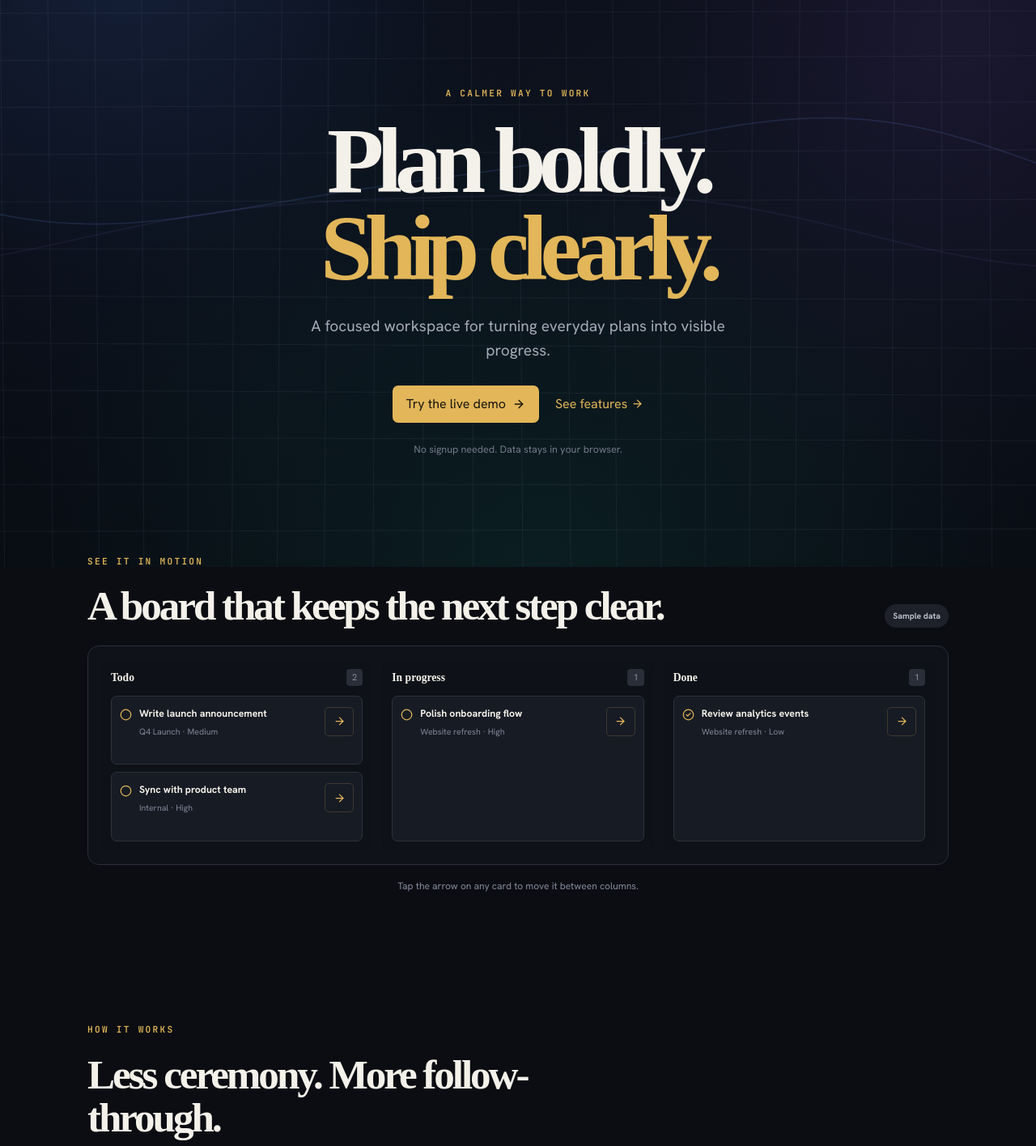
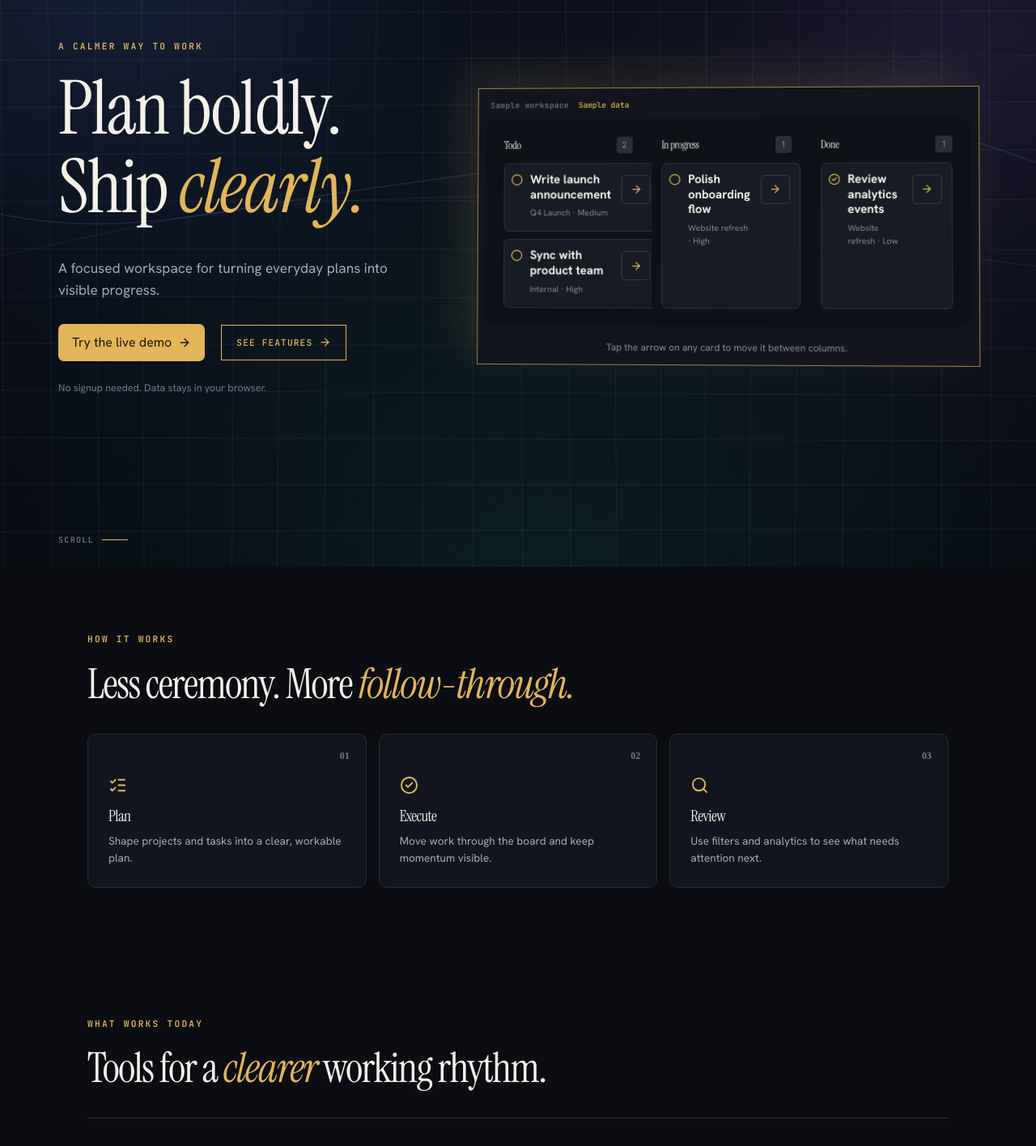
Before and after one commit to Bilal-Nazir-3360/PlanPilot, a React (Vite) app: page / in a window 1280 px wide. Shown: the part 100-1515 px from the top of the page at 81% size. Built offline with nearby package versions, Linux system fonts and the light colour scheme.

Commit message:
fix(home): hero layout, rail overlap, button style

```diff
--- a/src/pages/public/Home.jsx
+++ b/src/pages/public/Home.jsx
@@ -1,3 +1,4 @@
+import { useEffect, useState } from 'react'
 import Footer from '../../components/layout/Footer'
 import Navbar from '../../components/layout/Navbar'
 import useDocumentTitle from '../../hooks/useDocumentTitle'
@@ -6,10 +7,48 @@ import FeatureHighlights from './home/FeatureHighlights'
 import HomeHero from './home/HomeHero'
 import HowItWorks from './home/HowItWorks'
 import LazySection from './home/LazySection'
-import ProductPreview from './home/ProductPreview'
 import TechStrip from './home/TechStrip'
+
+const sections = [
+  ['product', 'Product'],
+  ['how-it-works', 'How it works'],
+  ['features', 'Features'],
+  ['stack', 'Stack'],
+  ['start', 'Start'],
+]
+
+function SectionRail() {
+  const [active, setActive] = useState('product')
+  const [heroVisible, setHeroVisible] = useState(true)
+
+  useEffect(() => {
+    const observer = new IntersectionObserver((entries) => {
+      const visible = entries.filter((entry) => entry.isIntersecting).sort((a, b) => b.intersectionRatio - a.intersectionRatio)
+      if (visible[0]) setActive(visible[0].target.id)
+    }, { rootMargin: '-20% 0px -55% 0px', threshold: [0.1, 0.35, 0.7] })
+    const observeSections = () => sections.forEach(([id]) => {
+      const section = document.getElementById(id)
+      if (section) observer.observe(section)
+    })
+    observeSections()
+    const mutations = new MutationObserver(observeSections)
+    mutations.observe(document.getElementById('main'), { childList: true, subtree: true })
+    const heroObserver = new IntersectionObserver(([entry]) => setHeroVisible(entry.isIntersecting), { threshold: 0 })
+    const hero = document.getElementById('product')
+    if (hero) heroObserver.observe(hero)
+    return () => {
+      observer.disconnect()
+      heroObserver.disconnect()
+      mutations.disconnect()
+    }
+  }, [])
+
+  return <nav className={`section-rail ${heroVisible ? '' : 'is-visible'}`} aria-label="Home page sections">
+    <ol>{sections.map(([id, label]) => <li key={id} className={active === id ? 'active' : ''}><a href={`#${id}`}><span className="section-rail-label">{label}</span><span className="section-rail-marker" /></a></li>)}</ol>
+  </nav>
+}
 
 export default function Home() {
   useDocumentTitle('PlanPilot — Plan boldly. Ship clearly.', 'Try the live PlanPilot workspace demo: organize tasks, projects, and progress in a focused browser-based prototype.')
-  return <><Navbar /><main id="main" className="home-page"><HomeHero /><ProductPreview /><LazySection><HowItWorks /></LazySection><LazySection><FeatureHighlights /></LazySection><LazySection><TechStrip /></LazySection><LazySection><FinalCta /></LazySection></main><Footer /></>
+  return <><Navbar /><main id="main" className="home-page"><SectionRail /><HomeHero /><LazySection><HowItWorks /></LazySection><LazySection><FeatureHighlights /></LazySection><LazySection><TechStrip /></LazySection><LazySection><FinalCta /></LazySection></main><Footer /></>
 }
--- a/src/pages/public/home/FeatureHighlights.jsx
+++ b/src/pages/public/home/FeatureHighlights.jsx
@@ -1,11 +1,10 @@
 import { ArrowUpRight } from 'lucide-react'
 import { Link } from 'react-router-dom'
-import SpotlightCard from '../../../components/ui/SpotlightCard'
 import { features } from '../../../data/features'
 
 const highlightIds = ['tasks', 'analytics', 'themes', 'projects', 'calendar']
 
 export default function FeatureHighlights() {
   const highlights = features.filter((feature) => highlightIds.includes(feature.id))
-  return <section id="features" className="section-shell feature-highlights" aria-labelledby="highlights-title"><div className="eyebrow">WHAT WORKS TODAY</div><h2 id="highlights-title">Tools for a clearer working rhythm.</h2><div className="highlight-grid">{highlights.map(({ id, title, benefit, icon: Icon }) => <SpotlightCard key={id} className="highlight-card"><Icon size={22} /><h3>{title}</h3><p>{benefit}</p><Link to="/features">Explore feature <ArrowUpRight size={15} /></Link></SpotlightCard>)}</div></section>
+  return <section id="features" className="section-shell feature-highlights" aria-labelledby="highlights-title"><div className="eyebrow">WHAT WORKS TODAY</div><h2 id="highlights-title">Tools for a <em>clearer</em> working rhythm.</h2><div className="highlight-list">{highlights.map(({ id, title, benefit }, index) => <article className="highlight-row" key={id}><span className="highlight-number">0{index + 1}</span><div><h3>{title}</h3><p>{benefit}</p></div><Link to="/features">Explore <ArrowUpRight size={15} /></Link></article>)}</div></section>
 }
--- a/src/pages/public/home/FinalCta.jsx
+++ b/src/pages/public/home/FinalCta.jsx
@@ -12,5 +12,5 @@ export default function FinalCta() {
     setToast('Demo account ready')
     navigate('/dashboard')
   }
-  return <section className="section-shell final-home-cta"><div className="final-home-card"><div><div className="eyebrow">READY WHEN YOU ARE</div><h2>Make the next step obvious.</h2><p>Explore the working prototype and see how PlanPilot keeps work moving.</p></div><div className="final-home-actions"><Button type="button" onClick={tryDemo}>Try the live demo <ArrowRight size={16} /></Button><a className="btn ghost" href={githubUrl} target="_blank" rel="noreferrer">View on GitHub</a></div></div></section>
+  return <section id="start" className="section-shell final-home-cta"><div className="final-home-card"><div><div className="eyebrow">READY WHEN YOU ARE</div><h2>Make the next step <em>obvious.</em></h2><p>Explore the working prototype and see how PlanPilot keeps work moving.</p></div><div className="final-home-actions"><Button type="button" onClick={tryDemo}>Try the live demo <ArrowRight size={16} /></Button><a className="btn-frame" href={githubUrl} target="_blank" rel="noreferrer">View on GitHub</a></div></div></section>
 }
--- a/src/pages/public/home/HomeHero.jsx
+++ b/src/pages/public/home/HomeHero.jsx
@@ -3,6 +3,7 @@ import { useNavigate } from 'react-router-dom'
 import Button from '../../../components/ui/Button'
 import Reveal from '../../../components/ui/Reveal'
 import { useApp } from '../../../context/AppContext'
+import ProductPreview from './ProductPreview'
 
 export default function HomeHero() {
   const { demoLogin, setToast } = useApp()
@@ -13,7 +14,8 @@ export default function HomeHero() {
     navigate('/dashboard')
   }
 
-  return <section className="home-hero">
-    <Reveal><div className="eyebrow">A CALMER WAY TO WORK</div><h1>Plan boldly.<br /><em>Ship clearly.</em></h1><p className="home-hero-copy">A focused workspace for turning everyday plans into visible progress.</p><div className="hero-actions"><Button type="button" onClick={tryDemo}>Try the live demo <ArrowRight size={16} /></Button><a href="#features" className="text-link">See features <ArrowRight size={15} /></a></div><p className="home-hero-note">No signup needed. Data stays in your browser.</p></Reveal>
+  return <section id="product" className="home-hero">
+    <div className="home-hero-layout"><Reveal><div className="eyebrow">A CALMER WAY TO WORK</div><h1>Plan boldly.<br />Ship <em>clearly.</em></h1><p className="home-hero-copy">A focused workspace for turning everyday plans into visible progress.</p><div className="hero-actions"><Button type="button" onClick={tryDemo}>Try the live demo <ArrowRight size={16} /></Button><a href="#features" className="btn-frame">See features <ArrowRight size={15} /></a></div><p className="home-hero-note">No signup needed. Data stays in your browser.</p></Reveal><ProductPreview embedded /></div>
+    <a className="scroll-cue" href="#how-it-works" aria-label="Scroll to How it works">Scroll <span /></a>
   </section>
 }
--- a/src/pages/public/home/HowItWorks.jsx
+++ b/src/pages/public/home/HowItWorks.jsx
@@ -8,5 +8,5 @@ const steps = [
 ]
 
 export default function HowItWorks() {
-  return <section className="section-shell home-how" aria-labelledby="how-title"><Reveal><div className="eyebrow">HOW IT WORKS</div><h2 id="how-title">Less ceremony. More follow-through.</h2><div className="how-grid">{steps.map(([title, Icon, copy], index) => <article className="how-card" key={title}><span className="how-number">0{index + 1}</span><Icon size={23} /><h3>{title}</h3><p>{copy}</p></article>)}</div></Reveal></section>
+  return <section id="how-it-works" className="section-shell home-how" aria-labelledby="how-title"><Reveal><div className="eyebrow">HOW IT WORKS</div><h2 id="how-title">Less ceremony. More <em>follow-through.</em></h2><div className="how-grid">{steps.map(([title, Icon, copy], index) => <article className="how-card" key={title}><span className="how-number">0{index + 1}</span><Icon size={23} /><h3>{title}</h3><p>{copy}</p></article>)}</div></Reveal></section>
 }
--- a/src/pages/public/home/ProductPreview.jsx
+++ b/src/pages/public/home/ProductPreview.jsx
@@ -6,7 +6,7 @@ import seedTasks from '../../../data/tasks'
 const columns = ['Todo', 'In progress', 'Done']
 const previewTasks = seedTasks.slice(0, 4)
 
-export default function ProductPreview() {
+export default function ProductPreview({ embedded = false }) {
   const [tasks, setTasks] = useState(previewTasks)
   const reduceMotion = useReducedMotion()
 
@@ -16,13 +16,15 @@ export default function ProductPreview() {
     return { ...task, status: nextStatus }
   }))
 
-  return <section className="product-preview section-shell" aria-labelledby="preview-title">
-    <div className="section-heading"><div><div className="eyebrow">SEE IT IN MOTION</div><h2 id="preview-title">A board that keeps the next step clear.</h2></div><span className="sample-badge">Sample data</span></div>
+  return <section className={`product-preview ${embedded ? 'product-preview-embedded' : 'section-shell'}`} aria-labelledby={embedded ? undefined : 'preview-title'}>
+    {!embedded && <div className="section-heading"><div><div className="eyebrow">SEE IT IN MOTION</div><h2 id="preview-title">A board that keeps the next step <em>clear.</em></h2></div><span className="sample-badge">Sample data</span></div>}
+    <div className={embedded ? 'browser-frame' : ''}>{embedded && <div className="browser-bar"><b>Sample workspace</b><em>Sample data</em></div>}
     <LayoutGroup>
       <div className="preview-board">
         {columns.map((column) => <div className="preview-column" key={column}><div className="preview-column-heading"><h3>{column}</h3><span>{tasks.filter((task) => task.status === column).length}</span></div><div className="preview-task-list"><AnimatePresence initial={false} mode="popLayout">{tasks.filter((task) => task.status === column).map((task) => <motion.article key={task.id} layout transition={{ duration: reduceMotion ? 0 : .3 }} className="preview-task"><div className="preview-task-status">{task.status === 'Done' ? <CheckCircle2 size={15} /> : <Circle size={15} />}</div><div><strong>{task.title}</strong><small>{task.project} · {task.priority}</small></div><button type="button" className="preview-move" onClick={() => moveTask(task.id)} aria-label={`Move ${task.title} to the next status`}><ArrowRight size={15} /></button></motion.article>)}</AnimatePresence></div></div>)}
       </div>
     </LayoutGroup>
     <p className="preview-hint">Tap the arrow on any card to move it between columns.</p>
+    </div>
   </section>
 }
--- a/src/pages/public/home/TechStrip.jsx
+++ b/src/pages/public/home/TechStrip.jsx
@@ -1,5 +1,5 @@
 const technologies = ['React', 'Vite', 'Framer Motion', 'Tailwind CSS', 'dnd-kit', 'Recharts']
 
 export default function TechStrip() {
-  return <section className="tech-strip section-shell" aria-label="Technology stack"><span className="tech-label">Built with</span><div>{technologies.map((technology) => <span className="tech-chip" key={technology}>{technology}</span>)}</div></section>
+  return <section id="stack" className="tech-strip section-shell" aria-label="Technology stack"><span className="tech-label">Built with</span><div>{technologies.map((technology) => <span className="tech-chip" key={technology}>{technology}</span>)}</div></section>
 }
--- a/src/styles.css
+++ b/src/styles.css
@@ -311,3 +311,85 @@ body{font-family:var(--font-body)}
 @media(prefers-reduced-motion:reduce){
   .mobile-nav-sheet{transition:none}
 }
+
+/* Home editorial layout */
+.home-page{font-family:var(--font-body)}
+.home-page h1,.home-page h2,.home-page h3{font-family:var(--font-display);font-weight:400;letter-spacing:-.03em}
+.home-page h1 em,.home-page h2 em{font-style:italic;color:#e2b659}
+.home-hero{max-width:1280px;min-height:calc(100vh - 76px);padding:72px 72px 92px;text-align:left;position:relative}
+.home-hero-layout{display:grid;grid-template-columns:minmax(0,5fr) minmax(0,7fr);align-items:center;gap:72px}
+.home-hero h1{font-size:clamp(4.5rem,7.2vw,7.8rem);line-height:1.05;letter-spacing:-.02em;padding-bottom:.12em}
+.home-hero-copy{max-width:450px;margin:28px 0 0;font-size:1.08rem}
+.hero-actions{justify-content:flex-start}
+.home-hero-note{margin-left:0}
+.btn-frame{position:relative;min-height:44px;padding:0 18px;display:inline-flex;align-items:center;justify-content:center;gap:8px;border:1px solid #e2b659;color:#e2b659;font:500 .7rem var(--font-mono);letter-spacing:.1em;text-transform:uppercase;transition:background-color .2s,color .2s,transform .2s}
+.btn-frame::before,.btn-frame::after{content:'';position:absolute;width:8px;height:8px;pointer-events:none}
+.btn-frame::before{top:-1px;left:-1px;border-top:1px solid #e2b659;border-left:1px solid #e2b659}
+.btn-frame::after{right:-1px;bottom:-1px;border-right:1px solid #e2b659;border-bottom:1px solid #e2b659}
+.btn-frame:hover{background:#e2b659;color:#17140e;transform:translateY(-1px)}
+.product-preview-embedded{min-width:0}
+.browser-frame{padding:10px;border:1px solid rgba(226,182,89,.68);background:#12151d;box-shadow:-18px -18px 48px rgba(226,182,89,.12);transform:perspective(1200px) rotateY(-2deg) rotateX(1deg);transition:transform .35s ease}
+.browser-frame:hover{transform:perspective(1200px) rotateY(0) rotateX(0)}
+.browser-bar{height:28px;display:flex;align-items:center;gap:12px;padding:0 5px 8px;color:#73798b;font:500 .6rem var(--font-mono)}
+.browser-bar>b{font-weight:500;letter-spacing:.04em}
+.browser-bar em{font-style:normal;color:#e2b659}
+.product-preview-embedded .preview-board{border:0;padding:10px;background:#0e1117}
+.product-preview-embedded .preview-task{padding:10px 8px}
+.product-preview-embedded .preview-task strong{font-size:.9375rem;line-height:1.25}
+.product-preview-embedded .preview-column-heading h3{min-width:0}
+.product-preview-embedded .preview-column-heading span{position:relative;z-index:1;flex:none}
+.product-preview-embedded .preview-move{position:relative;width:44px;height:44px;min-width:44px;min-height:44px;padding:0;border:0;background:transparent;flex:none}
+.product-preview-embedded .preview-move::before{content:'';position:absolute;top:4px;left:4px;width:36px;height:36px;border:1px solid #3d3a2f;border-radius:5px;background:transparent}
+.product-preview-embedded .preview-move:hover{background:transparent}
+.product-preview-embedded .preview-move:hover::before{background:#29231a}
+.product-preview-embedded .preview-hint{margin-bottom:2px}
+.scroll-cue{position:absolute;bottom:28px;left:72px;display:flex;align-items:center;gap:10px;color:#73798b;font:500 .62rem var(--font-mono);letter-spacing:.14em;text-transform:uppercase}
+.scroll-cue span{width:32px;height:1px;background:#e2b659}
+.section-rail{display:none;position:fixed;z-index:5;right:12px;top:50%;transform:translateY(-50%);opacity:0;pointer-events:none;transition:opacity .3s ease}
+.section-rail.is-visible{opacity:1;pointer-events:auto}
+.section-rail ol{display:grid;gap:20px;margin:0;padding:0;list-style:none}
+.section-rail li a{display:flex;align-items:center;justify-content:flex-end;gap:10px;color:#73798b;font:500 .62rem var(--font-mono);letter-spacing:.04em;transition:color .2s}
+.section-rail li.active a,.section-rail li a:hover{color:#e2b659}
+.section-rail-label{display:none;padding:5px 7px;background:#17140e;color:#f4f1ea;white-space:nowrap}
+.section-rail li.active .section-rail-label{display:block}
+.section-rail-marker{width:8px;height:8px;background:#e2b659;transform:rotate(45deg);opacity:.8;flex:none}
+.section-rail li.active .section-rail-marker{opacity:1}
+.how-grid{margin-top:34px}
+.highlight-list{margin-top:34px;border-top:1px solid #292e38}
+.highlight-row{display:grid;grid-template-columns:84px minmax(0,1fr) auto;align-items:center;gap:24px;padding:25px 0;border-bottom:1px solid #292e38}
+.highlight-number{font:500 clamp(1.35rem,3vw,2.1rem) var(--font-mono);color:#e2b659}
+.highlight-row h3{font-size:clamp(1.35rem,2.5vw,2rem);margin:0 0 5px}
+.highlight-row p{margin:0;color:#a6abb9;font-size:.88rem}
+.highlight-row a{display:inline-flex;align-items:center;gap:5px;color:#e2b659;font:500 .68rem var(--font-mono);letter-spacing:.06em;text-transform:uppercase;min-height:44px}
+.final-home-card h2{font-family:var(--font-display);font-weight:400}
+.final-home-card h2 em{font-style:italic;color:#e2b659}
+.light .browser-frame{background:#fbfaf7;border-color:rgba(139,101,28,.62);box-shadow:-18px -18px 48px rgba(139,101,28,.1)}
+.light .product-preview-embedded .preview-board{background:#f0eee8}
+.light .highlight-list,.light .highlight-row{border-color:#d6d0c4}
+.light .highlight-row p{color:#626879}
+
+@media(max-width:1023px){
+  .section-rail{display:none}
+  .home-hero{padding-left:28px;padding-right:28px}
+  .home-hero-layout{grid-template-columns:1fr;gap:58px}
+  .browser-frame{transform:none}
+  .browser-frame:hover{transform:none}
+  .scroll-cue{left:28px}
+}
+@media(max-width:560px){
+  .home-hero{padding-top:82px;padding-bottom:76px}
+  .home-hero-layout{gap:42px}
+  .home-hero h1{font-size:clamp(3.5rem,16vw,5.2rem)}
+  .highlight-row{grid-template-columns:48px minmax(0,1fr);gap:12px}
+  .highlight-row a{grid-column:2}
+  .browser-frame{margin:0 -8px}
+}
+@media(prefers-reduced-motion:reduce){
+  .browser-frame,.browser-frame:hover,.btn-frame:hover{transform:none;transition:none}
+  .section-rail{transition:none}
+  .scroll-cue{display:none}
+}
+
+@media(min-width:1280px){
+  .section-rail{display:block}
+}
```
